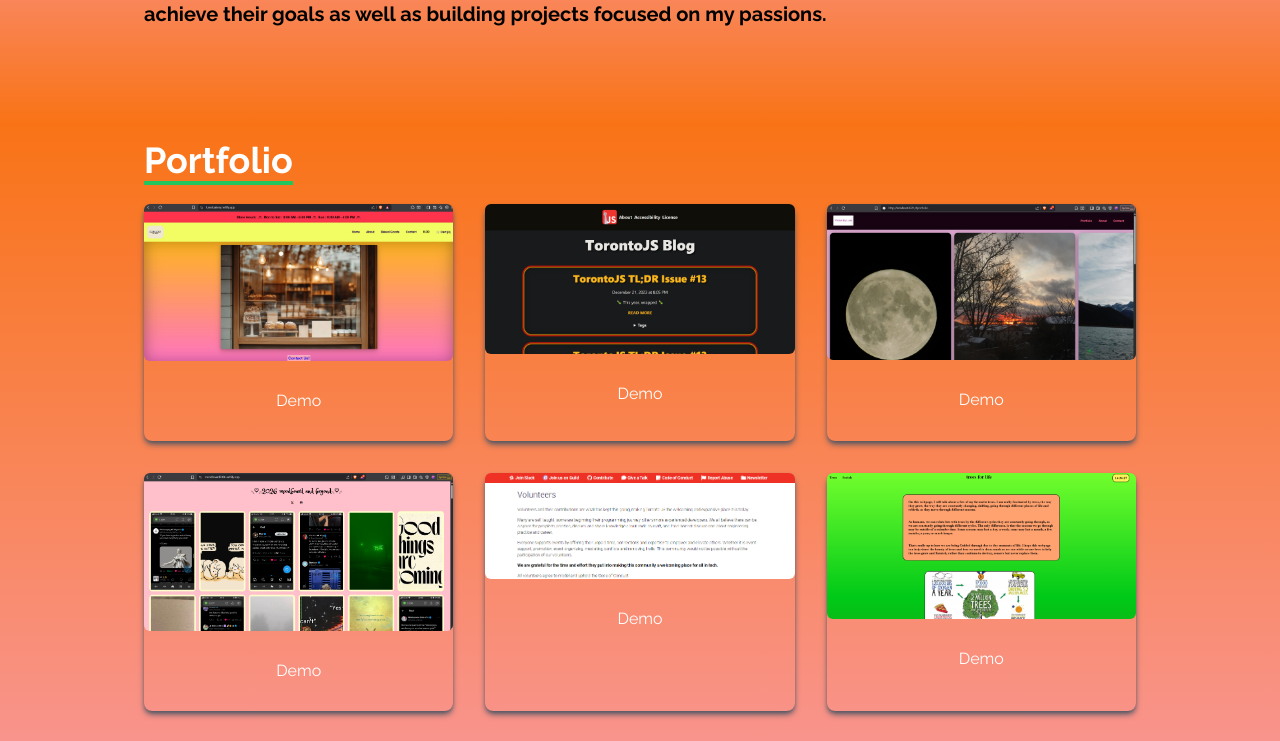
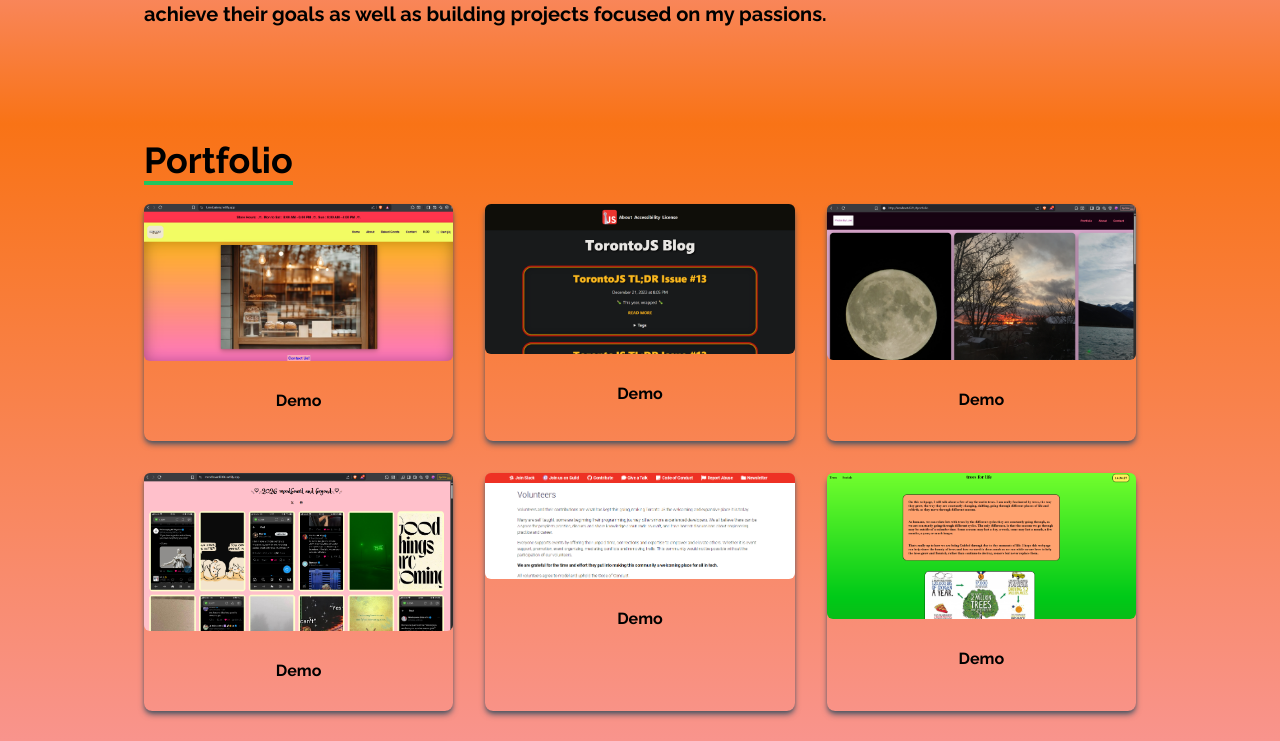
Before and after one commit to lunarfrm777/portfolio, a React (Create React App) app: page / in a window 1280 px wide. Shown: the part 1108-1849 px from the top of the page. Built offline with nearby package versions, Linux system fonts and the light colour scheme.

Commit message:
updated Portfolio component to black text and bold

```diff
--- a/src/components/Portfolio.js
+++ b/src/components/Portfolio.js
@@ -59,7 +59,7 @@ const Portfolio = () => {
     ]
 
   return (
-    <div name='portfolio' className='bg-gradient-to-b from-orange-500 via-orange to-pink-300 w-full h-full text-white'>
+    <div name='portfolio' className='bg-gradient-to-b from-orange-500 via-orange to-pink-300 w-full h-full text-black font-bold'>
         <div className='max-w-screen-lg p-4 mx-auto flex flex-col justify-center w-full h-full'>
             <div classname='pb-8'>
                 <p className='text-4xl font-bold inline border-b-4 border-green-500'>Portfolio</p>
```
